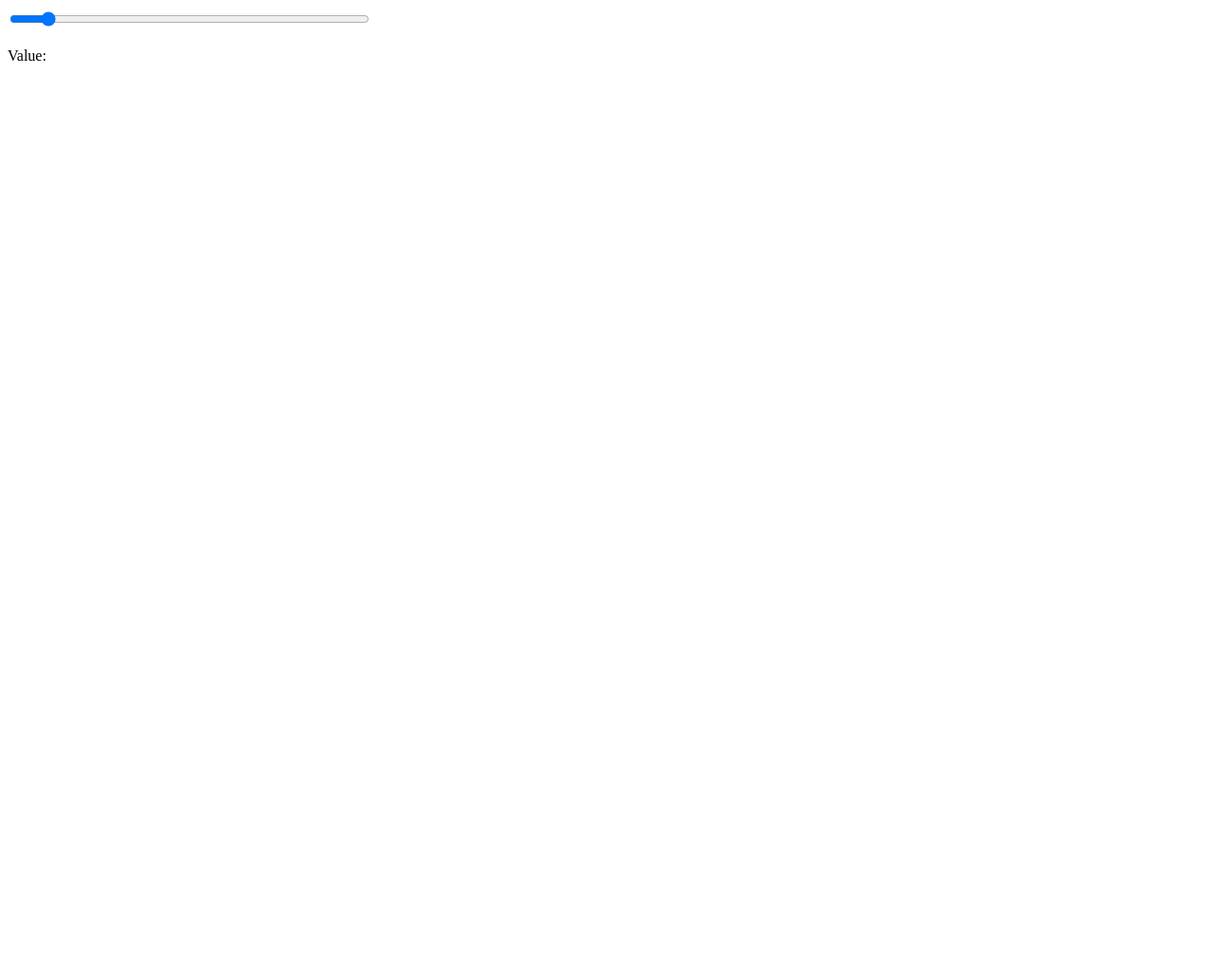
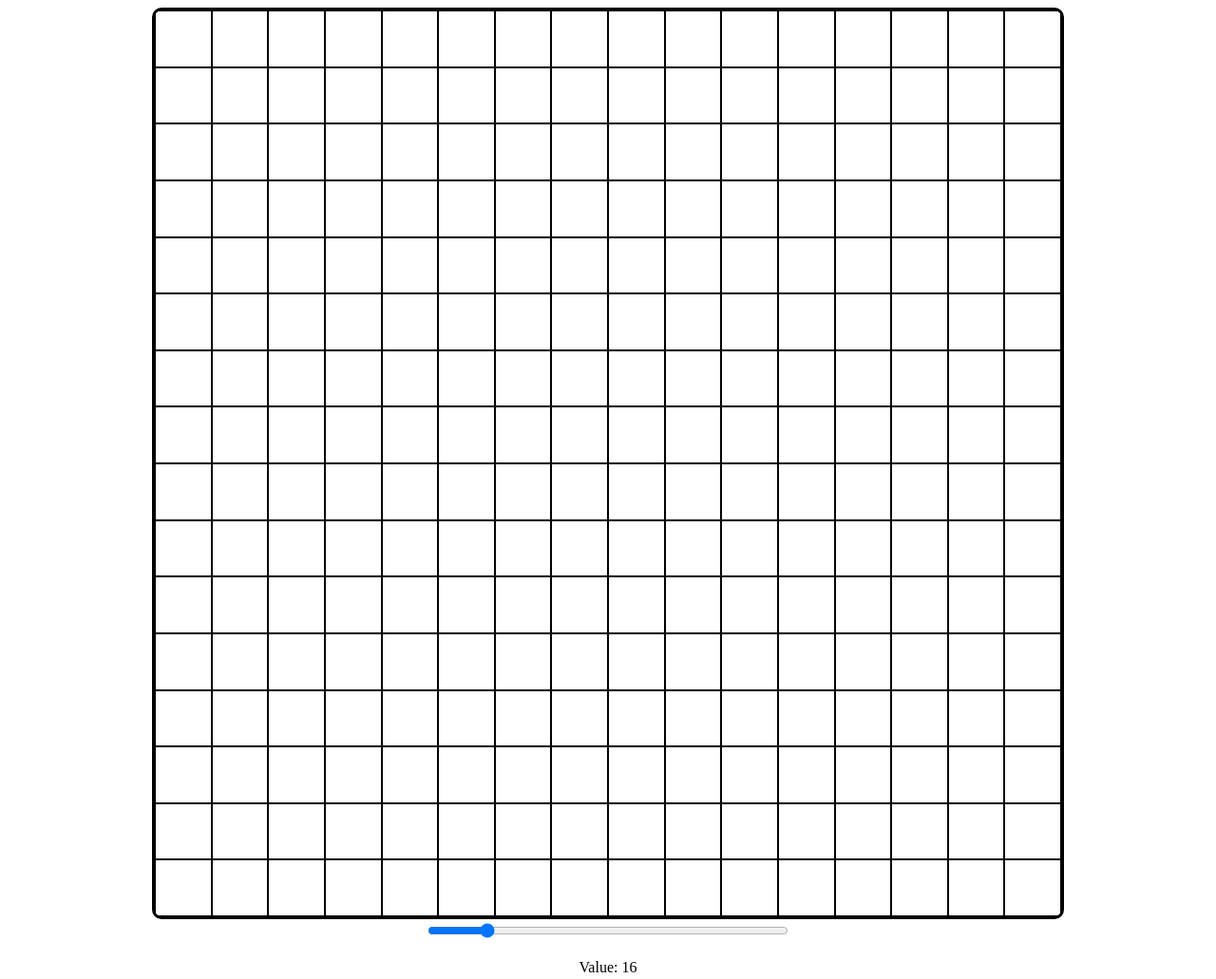
Before and after one commit to Lewoczegg/Etch-A-Sketch, a plain HTML site: page index.html in a window 1280 px wide. Shown: the whole page at 95% size. Before the commit the page ends 800 px from the top, so only its background shows below. Drawn offline with Linux system fonts and the light colour scheme.

Commit message:
Add grid element

```diff
--- a/css/styles.css
+++ b/css/styles.css
@@ -1,9 +1,29 @@
 * {
     box-sizing: border-box;
+    text-align: center;
+}
+
+.container {
+    width: 960px;
+    height: 960px;
+    margin: auto;
+    border: 3px solid black;
+    border-radius: 10px;
+    display: flex;
+    flex-direction: column;
+}
+
+.line {
+    display: flex;
+    flex: 1;
+}
+
+.pixel {
+    border: 1px solid black;
+    flex: 1;
 }
 
 .slider {
-    background: red;
     height: 20px;
     width: 30%;
 }
--- a/index.html
+++ b/index.html
@@ -8,8 +8,8 @@
     <link rel="stylesheet" href="css/styles.css">
 </head>
 <body>
-    <div class="conatiner"></div>
-    <input type="range" min="1" max="100" value="10" class="slider">
+    <div class="container"></div>
+    <input type="range" min="1" max="100" value="16" class="slider">
     <p>Value: <span id="slider-value"></span></p>
     <script src="js/index.js"></script>
 </body>
--- a/js/index.js
+++ b/js/index.js
@@ -7,4 +7,29 @@ const showNumber = () => {
     sliderValue.textContent = slider.value;
 }
 
-slider.addEventListener('mousemove', showNumber);
+slider.addEventListener('mousemove', changeGrid);
+
+function changeGrid() {
+    showNumber();
+    deleteContainerChilds();
+    for(let i = 0; i < slider.value; i++) {
+        const line = document.createElement('div');
+        line.classList.add('line');
+        for(j = 0; j < slider.value; j++) {
+            const pixel = document.createElement('div');
+            pixel.classList.add('pixel');
+            line.appendChild(pixel);
+        }
+        container.appendChild(line);
+    }
+}
+
+function deleteContainerChilds() {
+    let delChild = container.lastChild;
+    while(delChild) {
+        container.removeChild(delChild);
+        delChild = container.lastChild;
+    }
+}
+
+changeGrid()
```
